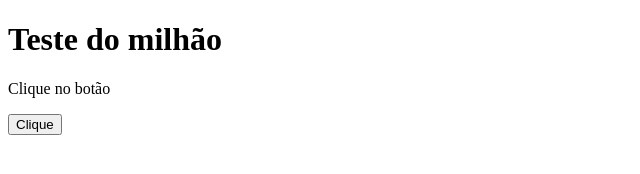
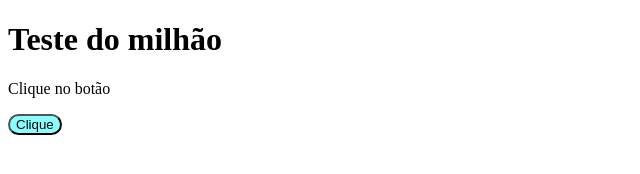
Before and after one commit to YanFellippe/atividades-front-end, a plain HTML site: page js/scriptBtn.html in a window 1280 px wide. Shown: the whole page, without its empty margins (0-640 px from the left). Drawn offline with Linux system fonts and the light colour scheme.

Commit message:
Add files via upload

```diff
--- a/js/scriptBtn.html
+++ b/js/scriptBtn.html
@@ -10,7 +10,7 @@
     <h1>Teste do milhão</h1>
     <p>Clique no botão</p>
     <form action="">
-        <button type="button" onclick="saudacaoPersonalizada()">Clique</button>
+        <button style="display: flex; justify-content: center; align-items: center; background-color: rgba(0, 255, 255, 0.466); border-radius: 15px; color: black; " type="button" onclick="saudacaoPersonalizada()">Clique</button>
         <script>
             function saudacaoPersonalizada() {
                 alert("Cartão clonado com sucesso!");
```
